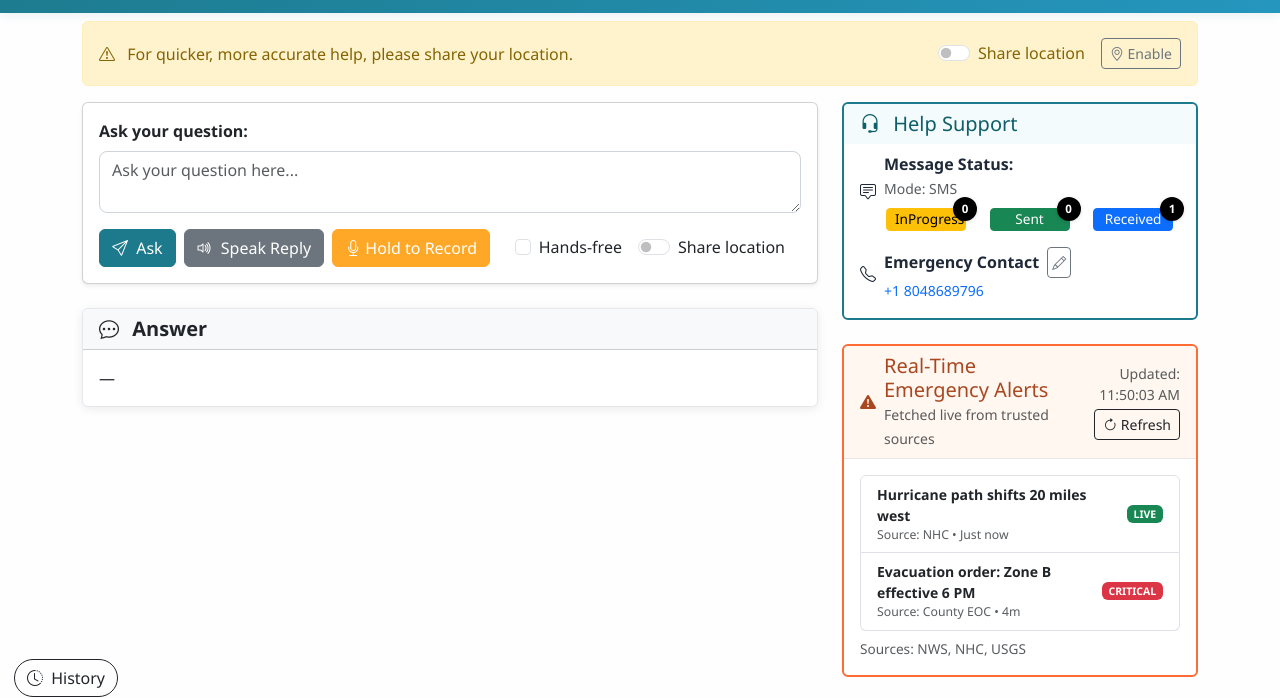
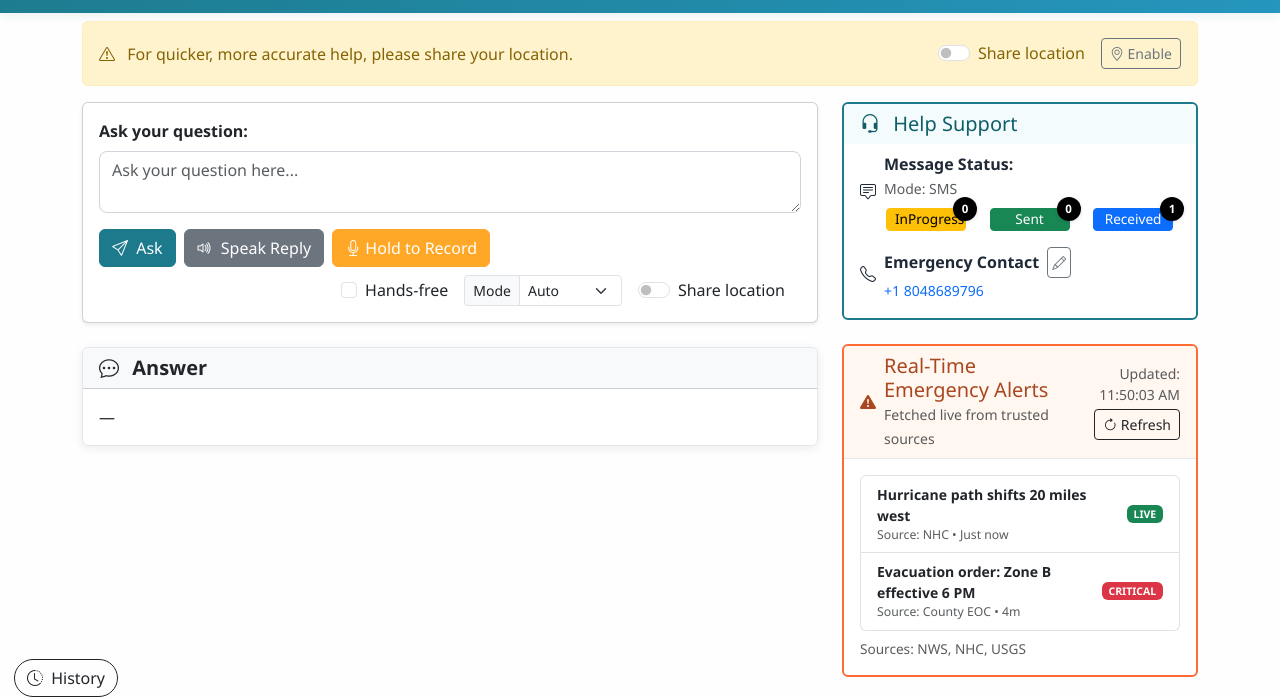
Before and after one commit to praveen034u/AidMate, a plain HTML site: page web/index.html in a window 1280 px wide. Shown: the part 85-783 px from the top of the page. Drawn offline with nearby package versions, Linux system fonts and the light colour scheme.

Commit message:
Update index.html
added by lalit
<!-- NEW: ONLINE/OFFLINE/Auto selector -->
              <div class="input-group input-group-sm" style="width:auto;">
                <span class="input-group-text">Mode</span>
                <select id="engineSelect" class="form-select form-select-sm">
                  <option value="auto" selected>Auto</option>
                  <option value="openai">Online</option>
                  <option value="ollama">Offline</option>
                </select>
              </div>
              <!-- /NEW -->

```diff
--- a/web/index.html
+++ b/web/index.html
@@ -188,6 +188,18 @@
                 <input class="form-check-input" type="checkbox" id="handsFree">
                 <label class="form-check-label fw-medium" for="handsFree">Hands-free</label>
               </div>
+
+              <!-- NEW: ONLINE/OFFLINE/Auto selector -->
+              <div class="input-group input-group-sm" style="width:auto;">
+                <span class="input-group-text">Mode</span>
+                <select id="engineSelect" class="form-select form-select-sm">
+                  <option value="auto" selected>Auto</option>
+                  <option value="openai">Online</option>
+                  <option value="ollama">Offline</option>
+                </select>
+              </div>
+              <!-- /NEW -->
+
               <div class="form-check form-switch">
                 <input class="form-check-input" type="checkbox" role="switch" id="shareLocSwitchInline">
                 <label class="form-check-label fw-medium" for="shareLocSwitchInline">Share location</label>
@@ -244,7 +256,7 @@
 
               <div class="mt-2 d-flex gap-2 position-relative" style="overflow:visible;">
                 <button type="button" class="btn btn-sm btn-warning position-relative msg-btn" data-category="yellow" tabindex="0" style="margin-right:5%;">
-                  InProgress <span class="badge position-absolute top-0 start-100 translate-middle rounded-pill msg-badge"></span>
+                InProgress <span class="badge position-absolute top-0 start-100 translate-middle rounded-pill msg-badge"></span>
                 </button>
                 <button type="button" class="btn btn-sm btn-success position-relative msg-btn" data-category="green" tabindex="0" style="margin-right:5%;">
                   Sent <span class="badge position-absolute top-0 start-100 translate-middle rounded-pill msg-badge"></span>
@@ -429,6 +441,8 @@
     historyList:document.getElementById("historyList"),
     historySearch:document.getElementById("historySearch"),
     historyClear:document.getElementById("historyClear"),
+    /* NEW: Engine selector */
+    engineSelect:document.getElementById("engineSelect"),
   };
 
   /* ===== Chat History (localStorage) ===== */
@@ -640,7 +654,7 @@
   });
   loadContactNo();
 
-  /* Ask API (unchanged logic; adds a tiny history save) */
+   /* Ask API (unchanged logic; adds a tiny history save) */
   els.askBtn.onclick=async ()=>{
     const text=els.queryInput.value.trim(); if(!text) return;
     els.answerContent.textContent="Thinking…";
@@ -656,10 +670,13 @@
 
     const contactNo=getSavedContact() || els.contactNumber.textContent.trim();
 
+    // NEW: include engine flag from selector
+    const engine=(els.engineSelect?.value || "auto").toLowerCase();
+
     const res=await fetch(API+"/ask",{
       method:"POST",
       headers:{"Content-Type":"application/json","x-session-id":sessionId},
-      body:JSON.stringify({ prompt:text, crisis:ragSource, model:"gpt-oss", location:locationPayload, contactNo })
+      body:JSON.stringify({ prompt:text, crisis:ragSource, model:"gpt-oss", location:locationPayload, contactNo, engine })
     }).then(r=>r.json()).catch(e=>({error:e+""}));
 
     if(res.error){ els.answerContent.textContent="Error: "+res.error; return; }
```
